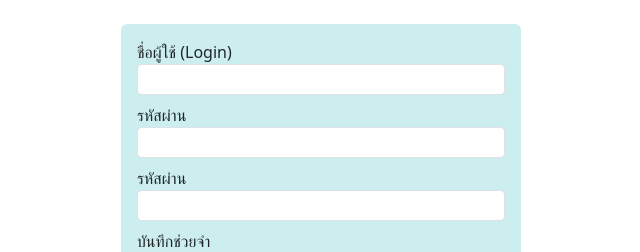
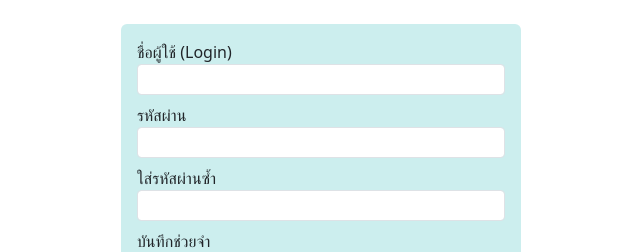
Before and after one commit to maltika/app1, a React (Create React App) app: page / in a window 1280 px wide. Shown: the top 252 px of the page, without its empty margins (319-959 px from the left). Built offline with nearby package versions, Linux system fonts and the light colour scheme.

Commit message:
Update file form-text.js
chang รหัสผ่าน to ใส่รหัสผ่านซ้ำ

```diff
--- a/src/form-text.js
+++ b/src/form-text.js
@@ -30,7 +30,7 @@
                     <input type="password" id="pswd" name="pswd" maxLength="10" className="form-control form-control-sm" ref={textPswd} onBlur={onBlurPassword}/>
                 </div>
                 <div className="form-group mb-2">
-                    <label htmlFor="pswd2"> รหัสผ่าน </label>
+                    <label htmlFor="pswd2"> ใส่รหัสผ่านซ้ำ </label>
                     <input type="password" id="pswd2" className="form-control form-control-sm" ref={textPswd2} onBlur={onBlurPassword2}/>
                 </div>
                 <div className="form-group mb-4">
```
